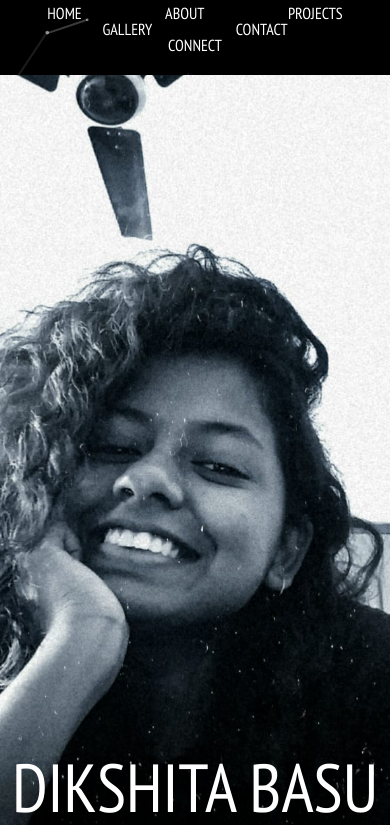
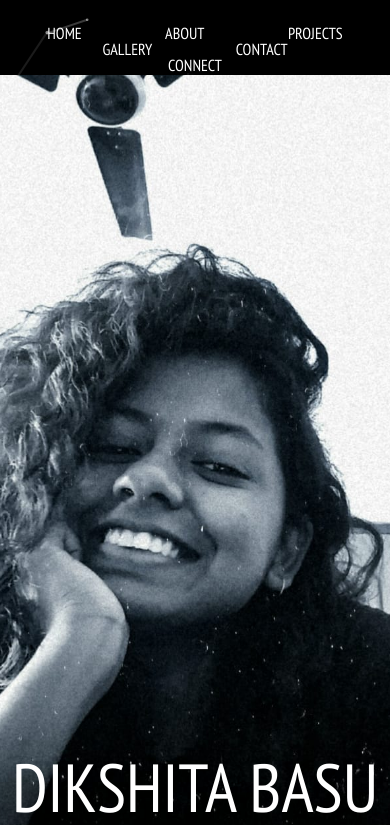
Before and after one commit to hiyabose/Dikshita-s-Website, a plain HTML site: page index.html in a window 390 px wide. Shown: the top 825 px of the page. Drawn offline with nearby package versions, Linux system fonts and the light colour scheme.

Commit message:
Update style.css

```diff
--- a/style.css
+++ b/style.css
@@ -96,7 +96,7 @@ header ul li a{
 }
 
 @media only screen and (max-width: 480px) {
-	header {
+	header ul li a{
 		padding : 5px 0;
 		flex-direction : column;
 	}
```
